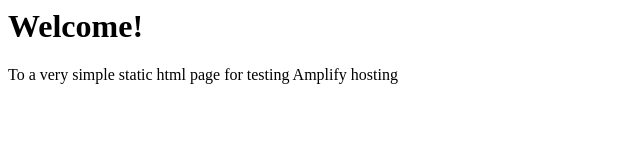
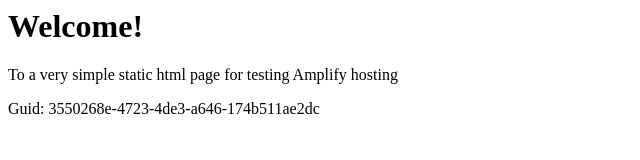
Before and after one commit to aws-aemilia-pdx/Github-PR-Commit-Integration-Test-DoNotTouch-v1-prod-us-west-2, a website: page src/index.html in a window 1280 px wide. Shown: the whole page, without its empty margins (0-640 px from the left). Drawn offline with Linux system fonts and the light colour scheme.

Commit message:
commit from integ tests

```diff
--- a/src/index.html
+++ b/src/index.html
@@ -1,3 +1,5 @@
+
+
 <html lang="en">
 
 <head>
@@ -10,6 +12,6 @@
 <body>
     <h1>Welcome!</h1>
     <p>To a very simple static html page for testing Amplify hosting</p>
-</body>
+    <p>Guid: 3550268e-4723-4de3-a646-174b511ae2dc</p></body>
 
 </html>
```
